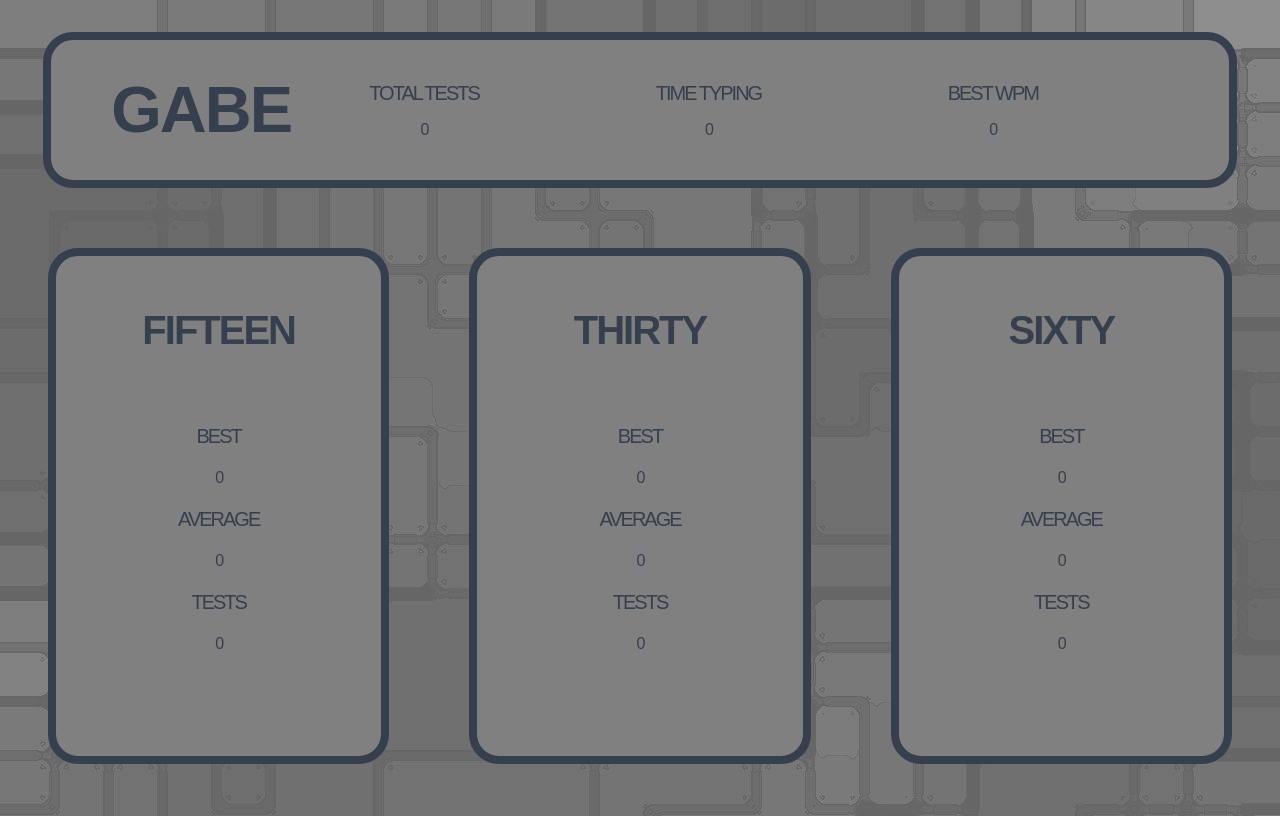
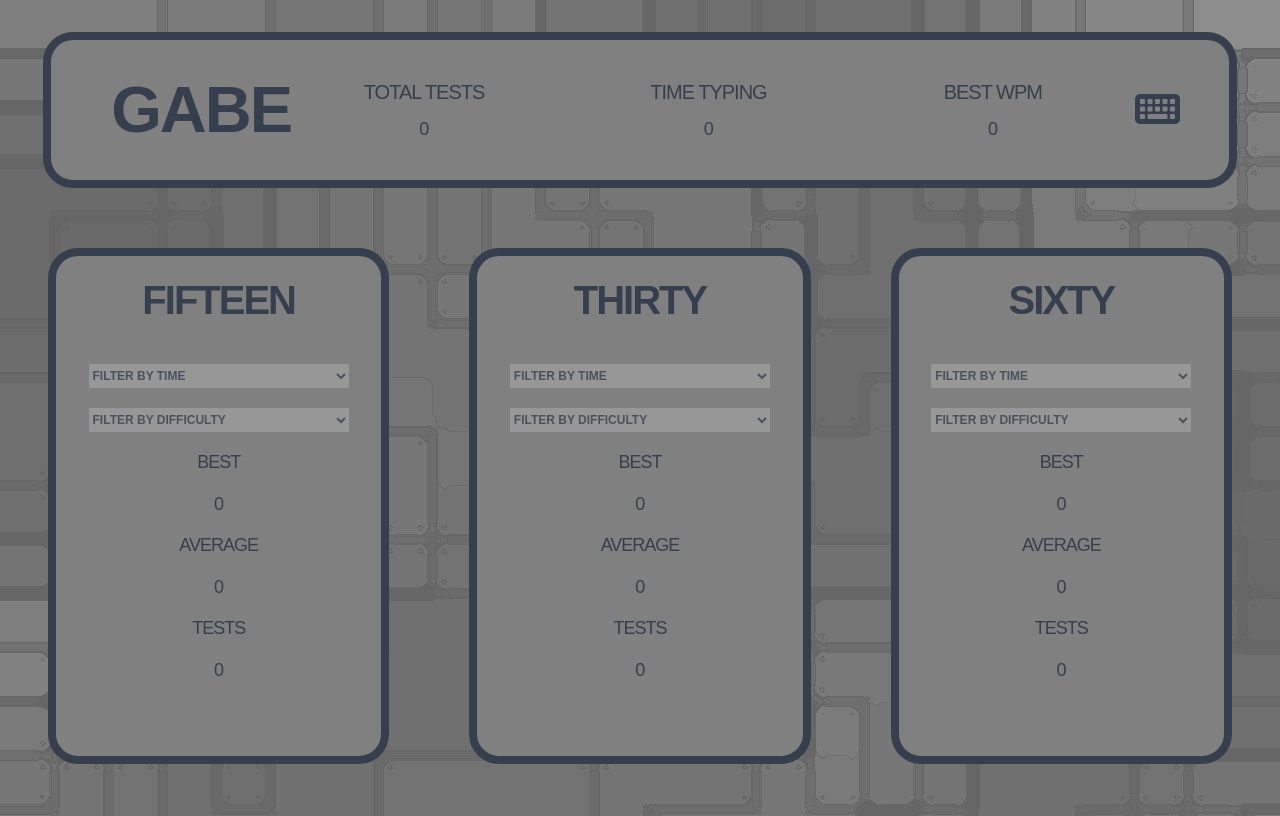
Before and after one commit to Gabe-Kisler/typing-app, a Flask app: page /stats-render in a window 1280 px wide. Run offline with Flask 3, Linux system fonts and the light colour scheme; data that the repository does not hold is empty.

Commit message:
stat dropdowns added/cosmetic changes

```diff
--- a/app/static/css/statStyles.css
+++ b/app/static/css/statStyles.css
@@ -56,12 +56,49 @@ header {
 }
 
 .time-title {
-    margin: 50px;
+    margin: 20px;
+}
+
+select {
+    width: 80%;
+    height: 3vh;
+    background-color: rgb(161, 161, 161);
+    font-family: 'Monserrat', sans-serif;
+    font-weight: 600;
+    color: #363f4d;
+    text-transform: uppercase;
+    font-size: 12px;
+    line-height: 1.2;
+    opacity: .7;
+    cursor: pointer;
+    border: none;
+}
+
+option {
+    background: #7088ac;
+}
+
+
+option:hover {
+    background-color: #7088ac;
 }
 
 #username {
     margin-left: 40px;
     width: 15%;
+}
+
+#typing-screen-button {
+    font-size: 40px;
+    color: #363f4d;
+    background: transparent;
+    border: none;
+    transition-duration: 0.2s;
+    cursor: pointer;
+}
+
+#typing-screen-button:hover {
+    color: #7088ac;
 }
 
 h1{
@@ -88,45 +125,35 @@ h2 {
 
 h3 {
     font-family: 'Monserrat', sans-serif;
-    font-weight: 400;
-    letter-spacing: -2px;
+    font-weight: 540;
+    letter-spacing: -1px;
     color: #363f4d;
     text-transform: uppercase;
-    font-size: 25px;
+    font-size: 20px;
     line-height: 1.2;
     margin: 0px
 }
 
-h3 {
-    font-family: 'Monserrat', sans-serif;
-    font-weight: 300;
-    letter-spacing: -2px;
-    color: #363f4d;
-    text-transform: uppercase;
-    font-size: 20px;
-    line-height: 1.2;
-    margin-top: 0px;
-}
-
 h4 {
     font-family: 'Monserrat', sans-serif;
-    font-weight: 300;
-    letter-spacing: -2px;
+    font-weight: 400;
+    letter-spacing: -.5px;
     color: #363f4d;
     text-transform: uppercase;
     margin-bottom: 10px;
     line-height: 1.2;
     margin: 0px;
+    font-size: 18px;
 }
 
 
 h5 {
     font-family: 'Monserrat', sans-serif;
-    font-weight: 300;
-    letter-spacing: -2px;
+    font-weight: 515;
+    letter-spacing: -1px;
     color: #363f4d;
     text-transform: uppercase;
-    font-size: 20px;
+    font-size: 18px;
     line-height: 1.2;
     margin: 0px;
 }
--- a/app/templates/stats.html
+++ b/app/templates/stats.html
@@ -6,6 +6,7 @@
     <meta charset="UTF-8">
     <script src="{{ url_for('static', filename='javascript/stats.js')}}" defer></script>
     <link rel="stylesheet" href="{{ url_for('static',  filename='css/statStyles.css') }}">
+    <link rel="stylesheet" href="https://cdnjs.cloudflare.com/ajax/libs/font-awesome/6.0.0-beta3/css/all.min.css">
 </head>
 
 <body>
@@ -26,11 +27,28 @@
             <h3>best wpm</h3>
             <h4 id="best-wpm-num">0</h4>
         </div>
+        <div id="typing-screen">
+            <a href="{{ url_for('routes_bp.launch') }}" id="typing-screen-button">
+                <i class="fas fa-keyboard"></i>
+            </a>
+        </div>
     </header>
 
     <div id="main-container">
         <div class="main-stats-container">
             <h2 class="time-title">fifteen</h2>
+            <select id="time-selecter">
+                <option value="" disabled selected>filter by time</option>
+                <option value="filter-day">day</option>
+                <option value="filter-week">week</option>
+                <option value="filter-month">month</option>
+            </select>
+            <select id="difficulty-selecter">
+                <option value="" disabled selected>filter by difficulty</option>
+                <option value="filter-easy">easy</option>
+                <option value="filter-medium">medium</option>
+                <option value="filter-hard">hard</option>
+            </select>
             <h5>best</h5>
             <h4 id="fifteen-best">0</h4>
             <h5>average</h5>
@@ -40,6 +58,18 @@
         </div>
         <div class="main-stats-container">
             <h2 class="time-title">thirty</h2>
+            <select id="time-selecter">
+                <option value="" disabled selected>filter by time</option>
+                <option value="filter-day">day</option>
+                <option value="filter-week">week</option>
+                <option value="filter-month">month</option>
+            </select>
+            <select id="difficulty-selecter">
+                <option value="" disabled selected>filter by difficulty</option>
+                <option value="filter-easy">easy</option>
+                <option value="filter-medium">medium</option>
+                <option value="filter-hard">hard</option>
+            </select>
             <h5>best</h5>
             <h4 id="thirty-best">0</h4>
             <h5>average</h5>
@@ -49,6 +79,18 @@
         </div>
         <div class="main-stats-container">
             <h2 class="time-title">sixty</h2>
+            <select id="time-selecter">
+                <option value="" disabled selected>filter by time</option>
+                <option value="filter-day">day</option>
+                <option value="filter-week">week</option>
+                <option value="filter-month">month</option>
+            </select>
+            <select id="difficulty-selecter">
+                <option value="" disabled selected>filter by difficulty</option>
+                <option value="filter-easy">easy</option>
+                <option value="filter-medium">medium</option>
+                <option value="filter-hard">hard</option>
+            </select>
             <h5>best</h5>
             <h4 id="sixty-best">0</h4>
             <h5>average</h5>
```
